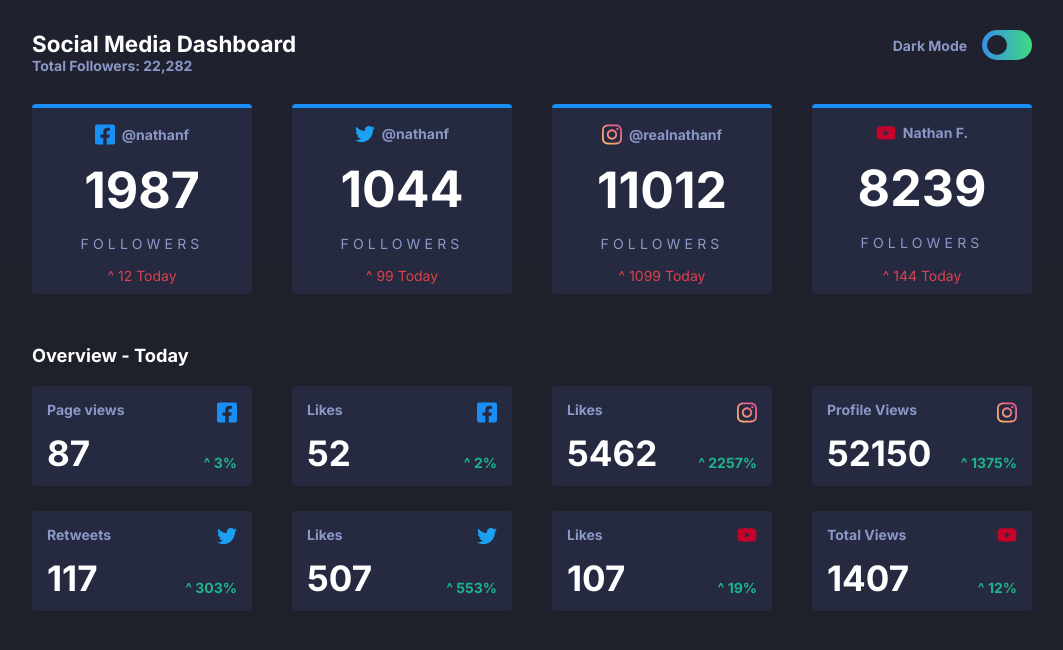
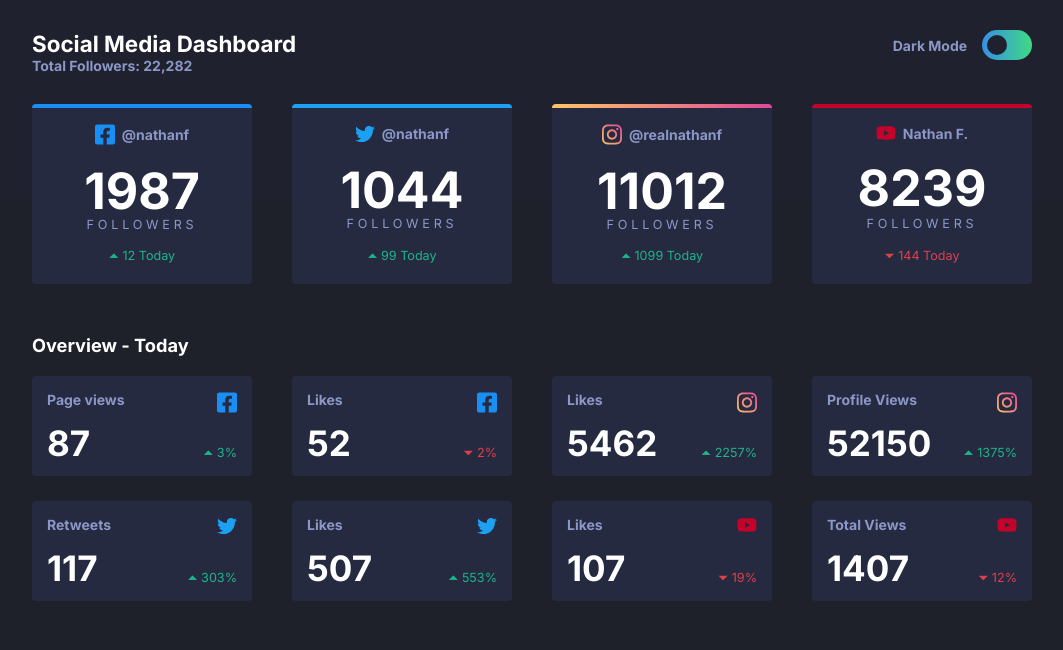
Before and after one commit to sz-sebestyen/social-media-dashboard, a React (Create React App) app: page / in a window 1280 px wide. Shown: the top 650 px of the page, without its empty margins (108-1171 px from the left). Built offline with nearby package versions, Linux system fonts and the light colour scheme.

Commit message:
Fit change style

```diff
--- a/src/components/EventCard.jsx
+++ b/src/components/EventCard.jsx
@@ -6,6 +6,8 @@ import {
   platformIcon,
   amount,
   modifier,
+  green,
+  red,
 } from "./styles/EventCard.module.scss";
 
 function EventCard(props) {
@@ -21,7 +23,9 @@ function EventCard(props) {
         width="20px"
       />
       <div className={amount}>{data.amount}</div>
-      <div className={modifier}>^ {Math.abs(data.modifier)}%</div>
+      <div className={`${modifier} ${data.modifier > 0 ? green : red}`}>
+        {data.modifier > 0 ? "⏶" : "⏷"} {Math.abs(data.modifier)}%
+      </div>
     </div>
   );
 }
--- a/src/components/FollowerCard.jsx
+++ b/src/components/FollowerCard.jsx
@@ -9,7 +9,7 @@ function FollowerCard(props) {
 
   return (
     <div className={styles.followerCardWrapper}>
-      <div className={styles.topLine}></div>
+      <div className={`${styles.topLine} ${styles[mediaKey]}`}></div>
       <div className={styles.contactWrapper}>
         <img
           src={MapSocials(mediaKey)}
@@ -23,8 +23,12 @@ function FollowerCard(props) {
       </div>
       <div className={styles.value}>{stats.followers}</div>
       <div className={styles.followers}>FOLLOWERS</div>
-      <span className={styles.change}>
-        ^ {Math.abs(stats.difference)} Today
+      <span
+        className={`${styles.change} ${
+          stats.difference > 0 ? styles.green : styles.red
+        }`}
+      >
+        {stats.difference > 0 ? "⏶" : "⏷"} {Math.abs(stats.difference)} Today
       </span>
     </div>
   );
--- a/src/components/styles/Dashboard.module.scss
+++ b/src/components/styles/Dashboard.module.scss
@@ -10,7 +10,7 @@
     left: 0;
     right: 0;
     z-index: 1;
-    height: 33.33vh;
+    height: 25vh;
     background-color: hsl(232, 19%, 15%);
     border-radius: 0 0 25px 25px;
   }
--- a/src/components/styles/EventCard.module.scss
+++ b/src/components/styles/EventCard.module.scss
@@ -32,7 +32,13 @@
 
   .modifier {
     place-self: end end;
-    color: hsl(163, 72%, 41%);
-    font-weight: 700;
+    font-size: 0.9em;
   }
 }
+
+.green {
+  color: hsl(163, 72%, 41%);
+}
+.red {
+  color: hsl(356, 69%, 56%);
+}
--- a/src/components/styles/FollowerCard.module.scss
+++ b/src/components/styles/FollowerCard.module.scss
@@ -9,12 +9,12 @@
   display: flex;
   flex-direction: column;
   justify-content: space-between;
-  padding-bottom: 10px;
+  padding-bottom: 20px;
+  box-sizing: border-box;
 
   .topLine {
     height: 4px;
     border-radius: 4px 4px 0 0;
-    background-color: hsl(208, 92%, 53%);
   }
 
   .contactWrapper {
@@ -24,6 +24,7 @@
     gap: 0.5em;
     color: hsl(228, 34%, 66%);
     font-weight: 700;
+    margin: 9px 0;
   }
 
   .value {
@@ -37,10 +38,37 @@
     letter-spacing: 0.3em;
     color: hsl(228, 34%, 66%);
     text-align: center;
+    margin-top: -10px;
+    margin-bottom: 10px;
+    font-size: 0.9em;
   }
 
   .change {
-    color: hsl(356, 69%, 56%);
     text-align: center;
+    font-size: 0.9em;
   }
 }
+
+.green {
+  color: hsl(163, 72%, 41%);
+}
+.red {
+  color: hsl(356, 69%, 56%);
+}
+
+.facebook {
+  background-color: hsl(208, 92%, 53%);
+}
+.twitter {
+  background-color: hsl(203, 89%, 53%);
+}
+.instagram {
+  background-image: linear-gradient(
+    to right,
+    hsl(37, 97%, 70%),
+    hsl(329, 70%, 58%)
+  );
+}
+.youtube {
+  background-color: hsl(348, 97%, 39%);
+}
```
